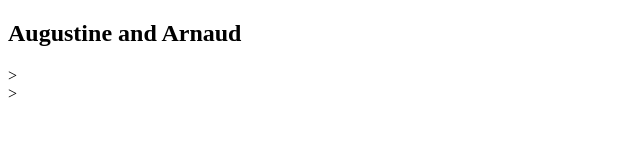
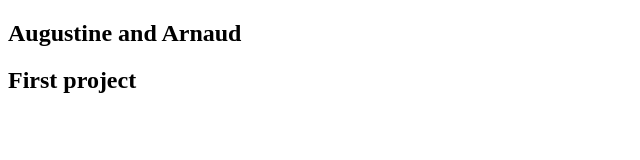
Before and after one commit to ababaug/Augustine-and-Arnaud-Team, a plain HTML site: page index.html in a window 1280 px wide. Shown: the whole page, without its empty margins (0-640 px from the left). Drawn offline with Linux system fonts and the light colour scheme.

Commit message:
Projects section added with a project-tile class

```diff
--- a/index.html
+++ b/index.html
@@ -8,8 +8,11 @@
 
   <body>
     <section id="welcome-section">
-      <h1>Augustine and Arnaud</h1>>
-    </section>>
+      <h1>Augustine and Arnaud</h1>
+    </section>
+    <section id="projects">
+      <h2 class="project-tile">First project</h2>
+    </section>
 
 
     <script src="https://cdn.freecodecamp.org/testable-projects-fcc/v1/bundle.js"></script>
```
